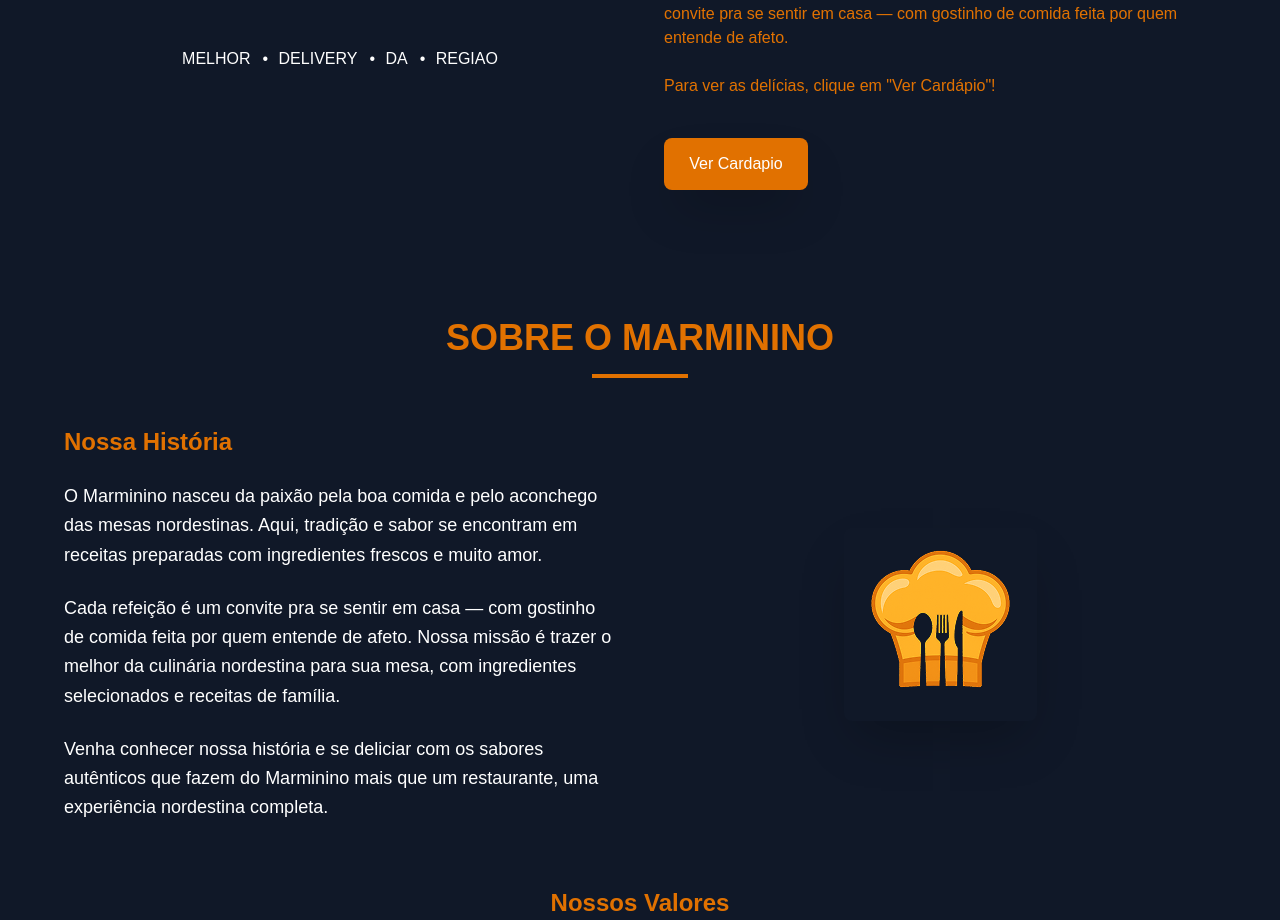
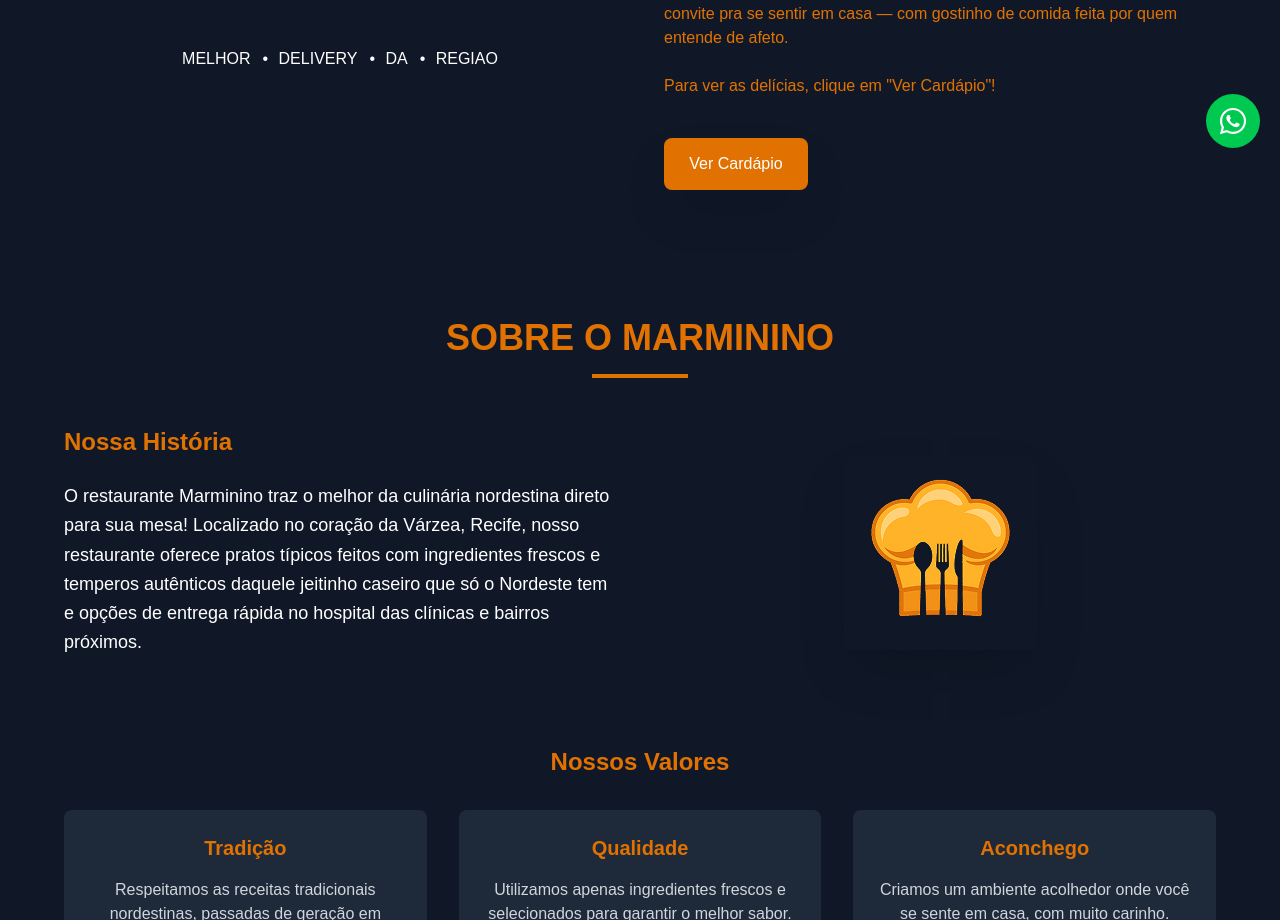
Before and after one commit to duruduhnunes/project-extension-front, a Next.js app: page / in a window 1280 px wide. Shown: the part 632-1552 px from the top of the page. Built offline with nearby package versions, Linux system fonts and the light colour scheme.

Commit message:
Mudei o texto do 'sobre', Adicionei o ícone od WhatsApp e Acrescentei o sinal de águdo no botão do 'Ver Cardápio.'

```diff
--- a/package.json
+++ b/package.json
@@ -13,7 +13,8 @@
     "framer-motion": "^12.23.24",
     "next": "15.5.2",
     "react": "19.1.0",
-    "react-dom": "19.1.0"
+    "react-dom": "19.1.0",
+    "react-icons": "^5.5.0"
   },
   "devDependencies": {
     "@eslint/eslintrc": "^3",
--- a/src/app/inicio/page.tsx
+++ b/src/app/inicio/page.tsx
@@ -93,7 +93,7 @@ export default function Inicio() {
                 Para ver as delícias, clique em "Ver Cardápio"!
               </div>
               <button className="w-36 h-13 rounded-lg text-white cursor-pointer font-extralight mt-5 shadow-2xl bg-amber-600 px-2.5 py-2.5 flex items-center justify-center hover:bg-amber-500">
-                Ver Cardapio
+                Ver Cardápio
               </button>
             </div>
           </div>
@@ -122,20 +122,7 @@ export default function Inicio() {
                 Nossa História
               </h3>
               <p className="text-lg leading-relaxed mb-6">
-                O Marminino nasceu da paixão pela boa comida e pelo aconchego
-                das mesas nordestinas. Aqui, tradição e sabor se encontram em
-                receitas preparadas com ingredientes frescos e muito amor.
-              </p>
-              <p className="text-lg leading-relaxed mb-6">
-                Cada refeição é um convite pra se sentir em casa — com gostinho
-                de comida feita por quem entende de afeto. Nossa missão é trazer
-                o melhor da culinária nordestina para sua mesa, com ingredientes
-                selecionados e receitas de família.
-              </p>
-              <p className="text-lg leading-relaxed">
-                Venha conhecer nossa história e se deliciar com os sabores
-                autênticos que fazem do Marminino mais que um restaurante, uma
-                experiência nordestina completa.
+                O restaurante Marminino traz o melhor da culinária nordestina direto para sua mesa! Localizado no coração da Várzea, Recife, nosso restaurante oferece pratos típicos feitos com ingredientes frescos e temperos autênticos daquele jeitinho caseiro que só o Nordeste tem  e opções de entrega rápida no hospital das clínicas e bairros próximos.
               </p>
             </div>
 
--- a/src/app/layout.tsx
+++ b/src/app/layout.tsx
@@ -2,6 +2,8 @@ import type { Metadata } from "next";
 import { Geist, Geist_Mono } from "next/font/google";
 import "./globals.css";
 import Navbar from "../components/Navbar";
+import WhatsAppIcon from "../components/whatsapp";
+
 
 const geistSans = Geist({
   variable: "--font-geist-sans",
@@ -38,6 +40,7 @@ export default function RootLayout({
       >
         <Navbar />
         {children}
+        <WhatsAppIcon />
       </body>
     </html>
   );
--- a/src/components/whatsapp.tsx
+++ b/src/components/whatsapp.tsx
@@ -0,0 +1,8 @@
+import { FaWhatsapp } from "react-icons/fa";
+export default function Whatsapp() {
+  return (
+    <div className="fixed bottom-5 right-5 bg-green-500 rounded-full p-3">
+        <FaWhatsapp className="text-white text-3xl" />
+    </div>
+  );
+}
```
Also changed, not shown: 1 other file (tests, documents, lock files or other folders).
